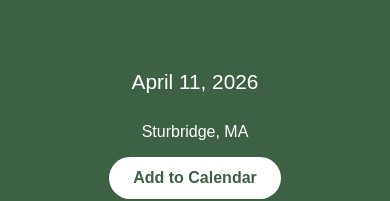
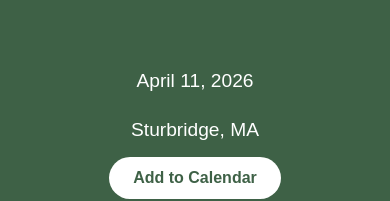
Before and after one commit to GrantPerkins/KyleeAndGrantWedding, a React (Create React App) app: page /#/ in a window 390 px wide. Shown: the part 629-830 px from the top of the page. Built offline with nearby package versions, Linux system fonts and the light colour scheme.

Commit message:
final touches

```diff
--- a/src/HomePage.tsx
+++ b/src/HomePage.tsx
@@ -72,11 +72,12 @@ END:VCALENDAR
       fontWeight: "bold",
     },
     dateLocation: {
-      fontSize: isMobile ? "clamp(1.3rem, 4vw, 2.5rem)" : "clamp(1.2rem, 2vw, 1.5rem)",
+      fontSize: "clamp(1.2rem, 2vw, 1.5rem)",
       fontWeight: "normal",
     },
     link: {
       color: "white",
+      fontSize: "clamp(1.2rem, 2vw, 1.5rem)",
       textDecoration: "none",
     },
     button: {
```
